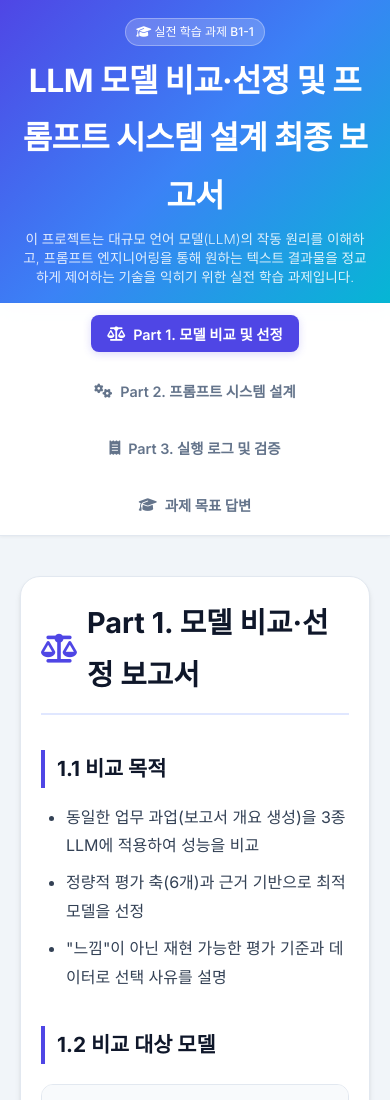
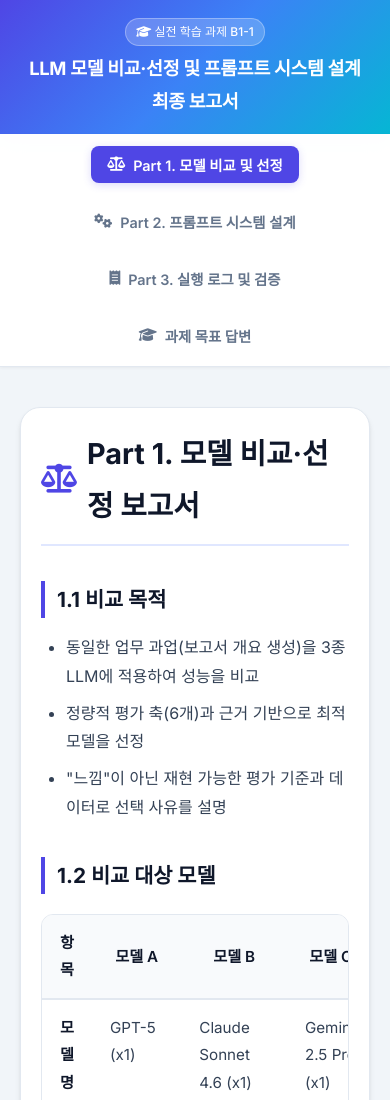
Before and after one commit to swmilk4u/N_B1-1, a plain HTML site: page index.html in a window 390 px wide. Shown: the top 1100 px of the page. Drawn offline with nearby package versions, Linux system fonts and the light colour scheme.

Commit message:
style: hero 영역 설명 단락 제거 및 모바일 폰트 크기 수정

```diff
--- a/index.html
+++ b/index.html
@@ -57,8 +57,7 @@
             margin-bottom: 6px;
             border: 1px solid rgba(255, 255, 255, 0.3);
         }
-        .hero h1 { font-size: 1.35rem; font-weight: 700; margin-bottom: 6px; letter-spacing: -0.02em; }
-        .hero p { font-size: 0.85rem; color: rgba(255, 255, 255, 0.85); margin-bottom: 0; font-weight: 300; line-height: 1.4; }
+        .hero h1 { font-size: 1.35rem; font-weight: 700; margin-bottom: 0; letter-spacing: -0.02em; }
 
         /* Navbar & Main */
         .navbar {
@@ -179,7 +178,7 @@
 
         @media (max-width: 768px) {
             .charts-container { grid-template-columns: 1fr; }
-            .hero h1 { font-size: 2rem; }
+            .hero h1 { font-size: 1.15rem; }
             .section-card { padding: 20px; }
         }
     </style>
@@ -191,7 +190,6 @@
         <div class="hero-container">
             <span class="badge"><i class="fa-solid fa-graduation-cap"></i> 실전 학습 과제 B1-1</span>
             <h1>LLM 모델 비교·선정 및 프롬프트 시스템 설계 최종 보고서</h1>
-            <p>이 프로젝트는 대규모 언어 모델(LLM)의 작동 원리를 이해하고, 프롬프트 엔지니어링을 통해 원하는 텍스트 결과물을 정교하게 제어하는 기술을 익히기 위한 실전 학습 과제입니다.</p>
         </div>
     </div>
 
```
